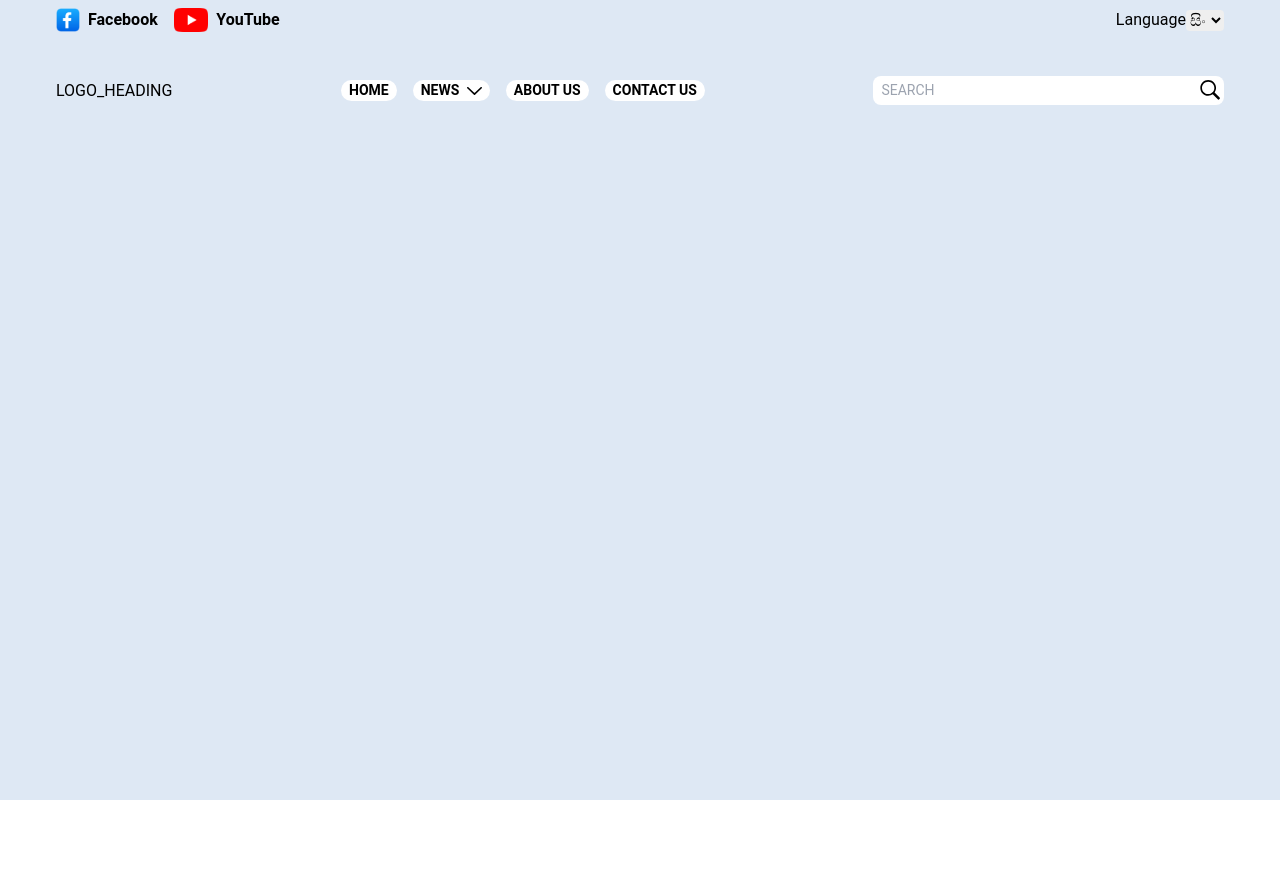
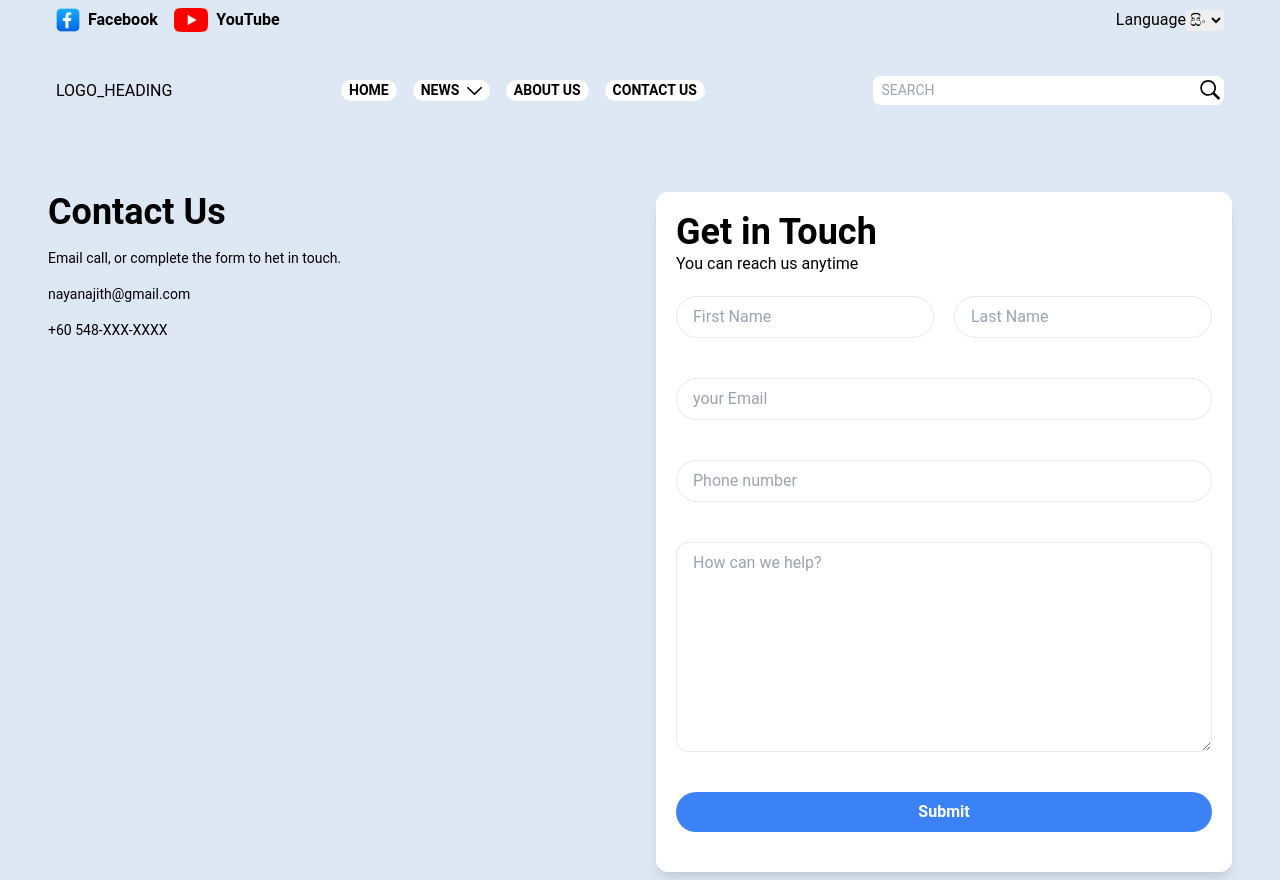
Before and after one commit to HALLakmina/malaysia-news-website-portal, a React (Create React App) app: page /contact-us in a window 1280 px wide. Before the commit the page ends 800 px from the top, so only its background shows below. Built offline with nearby package versions, Linux system fonts and the light colour scheme; no server answers.

Commit message:
Create new page component contact us and create api layer for contact us

```diff
--- /dev/null
+++ b/src/APIS/ContactUsApi.js
@@ -0,0 +1,7 @@
+import { serverApiUrl } from './ApiService'
+
+
+export const createContact = async (clientPayload)=>{
+    console.log(clientPayload)
+    return await serverApiUrl.post(`/api/v1/contact-us`,clientPayload)
+}
--- a/src/App.js
+++ b/src/App.js
@@ -13,6 +13,7 @@ import { AppContext } from "./ContextAPI/AppContext";
 import Cookies from "universal-cookie";
 import { getNewsCount, getNewsForAdmin, getNewsForUser } from "./APIS/NewsApi";
 import SocialMediaBar from "./Components/NavigationBar/SocialMediaBar";
+import ContactUs from "./Pages/ContactUs";
 
 
 const responseMessages = require('./Util/responseMessages')
@@ -177,7 +178,7 @@ const App = () =>{
               <Route  path="/news/:category" element={<NewsPage/>}/>
               <Route  path="/news/:category?/:id?" element={<NewsReadPage/>}/>
               <Route  path="/about-us" element={<AboutUs/>}/>
-              <Route  path="/contact-us" element={''}/>
+              <Route  path="/contact-us" element={<ContactUs/>}/>
               <Route  path="/admin-panel/:pageName?" element={<AdminPanelPage/>}/>
               <Route  path="/admin-login" element={<AdminSignInPage/>}/>
             </Routes>
--- /dev/null
+++ b/src/Pages/ContactUs.js
@@ -0,0 +1,133 @@
+import React, { useState } from 'react'
+import { createContact } from '../APIS/ContactUsApi'
+
+const responseMessages = require('../Util/responseMessages')
+
+const ContactUs = () => {
+
+    const contactOje = {firstName:'', lastName:'', email:'', phoneNumber:'', message:''}
+    const [contact, setContact] =useState(contactOje)
+    const [apiState, setApiState] = useState({success:false, error:false, message:undefined})
+
+
+
+    const resetApiState = ()=>{
+        setApiState(({success:false, error:false, message:undefined}))
+    }
+    const resetNewsValues = ()=>{
+        setContact(contactOje)
+    }
+
+    const handleSubmit = async (e) => {
+        e.preventDefault()
+        resetApiState()
+        try{
+            const response = await createContact(contact)
+            const {message} = response.data
+            setApiState({...apiState, success:true,  message:message || responseMessages.common.updated(responseMessages.type.news)})
+            setTimeout(()=>{
+                resetApiState()
+                resetNewsValues()
+            },1000)
+
+        }
+        catch(error){
+            let takeMessage = error?.message
+            const response = error?.response
+            if(response){
+                const {status, data} = response
+                const message = data?.message
+                if(response && status === 400){
+                    const message = data[0]?.message
+                    takeMessage = message || responseMessages.error[400]
+                }
+                else if(response && status === 500){
+                    takeMessage = message || responseMessages.error[500]
+                }
+                setApiState({...apiState, error:true,  message:takeMessage})
+            }
+        }
+    }
+    const handleInputValue = (e) => {
+        e.preventDefault()
+        const {name, value} = e.target
+        const isKeyExist = contactOje.hasOwnProperty(name)
+        if(isKeyExist){
+            const obj = {}
+            obj[name] = value
+            setContact({...contact, ...obj})
+        }
+    }
+
+  return (
+    <div className='w-full flex flex-col md:flex-row mt-14'>
+        <div className='md:w-1/2 text-left m-5 md:m-2'>
+            <p className='font-bold text-4xl '>Contact Us</p>
+            <p className='text-sm my-4'>Email call, or complete the form to het in touch.</p>
+            <p className='text-sm my-4'>nayanajith@gmail.com</p>
+            <p className='text-sm my-4'>+60 548-XXX-XXXX</p>
+        </div>
+        <div className='w-full md:w-1/2'>
+            {apiState.success && <p className="text-md min-w-xs font-bold text-center bg-green-400 color-white mb-5 p-3 rounded-lg">{apiState.message}</p>}
+            {apiState.error && <p className="text-md min-w-xs font-bold text-center bg-red-300 color-white mb-5 p-3 rounded-lg">{apiState.message}</p>}
+            <form className='bg-white p-5 flex flex-col m-5 md:m-2 rounded-xl shadow-lg' onSubmit={(e)=>handleSubmit(e)}>
+                <div>
+                    <p className='text-4xl font-bold'>Get in Touch</p>
+                    <p>You can reach us anytime</p>
+                </div>
+
+                <div className='flex flex-col sm:flex-row'>
+                    <input
+                        type='text'
+                        name='firstName'
+                        className='w-full my-5 py-2 px-4 border rounded-full'
+                        placeholder='First Name'
+                        value={contact.firstName}
+                        onChange={(e)=>handleInputValue(e)}
+                    />
+                    <input
+                        type='text'
+                        name='lastName'
+                        className='w-full my-5 sm:ms-5 py-2 px-4 border rounded-full'
+                        placeholder='Last Name'
+                        value={contact.lastName}
+                        onChange={(e)=>handleInputValue(e)}
+                    />
+                </div>
+
+                <input
+                    type='text'
+                    name='email'
+                    className='w-full my-5 py-2 px-4 border rounded-full'
+                    placeholder='your Email'
+                    value={contact.email}
+                    onChange={(e)=>handleInputValue(e)}
+                />
+                <input
+                    type='text'
+                    name='phoneNumber'
+                    className='w-full my-5 py-2 px-4 border rounded-full'
+                    placeholder='Phone number'
+                    value={contact.phoneNumber}
+                    onChange={(e)=>handleInputValue(e)}
+                />
+                <textarea
+                    name="message"
+                    rows='8'
+                    className='w-full my-5 py-2 px-4 border rounded-xl'
+                    placeholder="How can we help?"
+                    value={contact.message}
+                    onChange={(e)=>handleInputValue(e)}
+                />
+                <button
+                    type="submit"
+                    className='w-full my-5 py-2 px-4 rounded-full bg-blue-500 text-white font-bold'
+                    name="submit"
+                >Submit</button>
+            </form>
+        </div>
+    </div>
+  )
+}
+
+export default ContactUs
```
